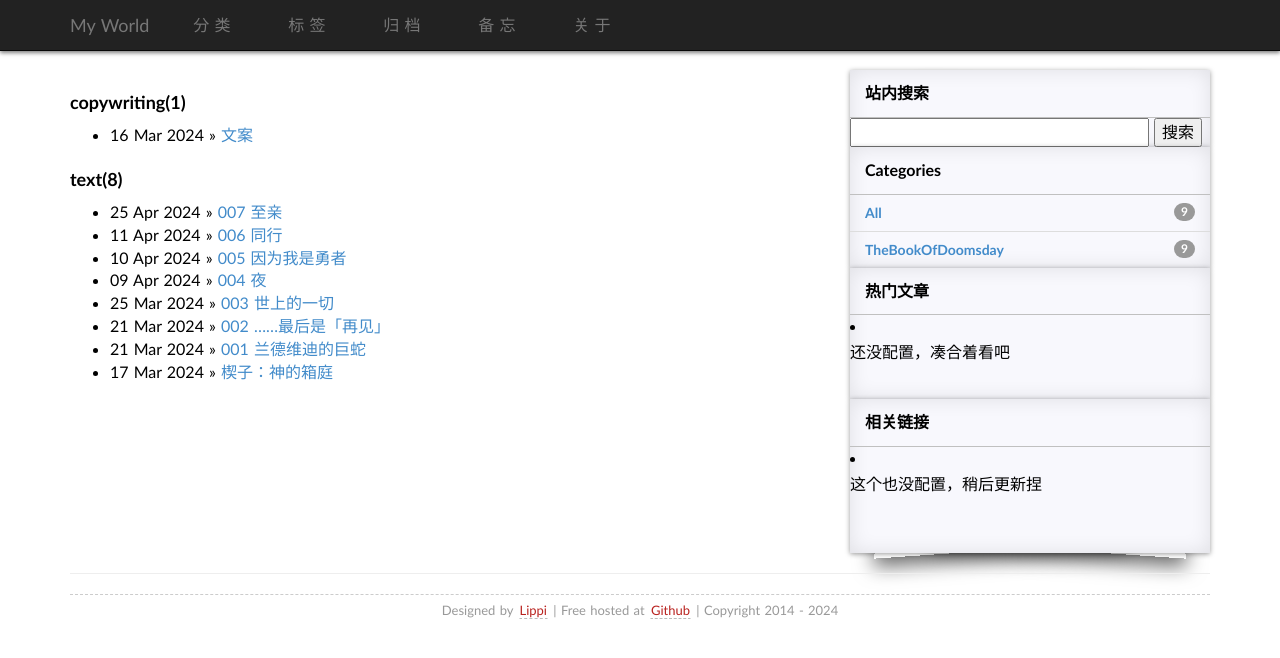
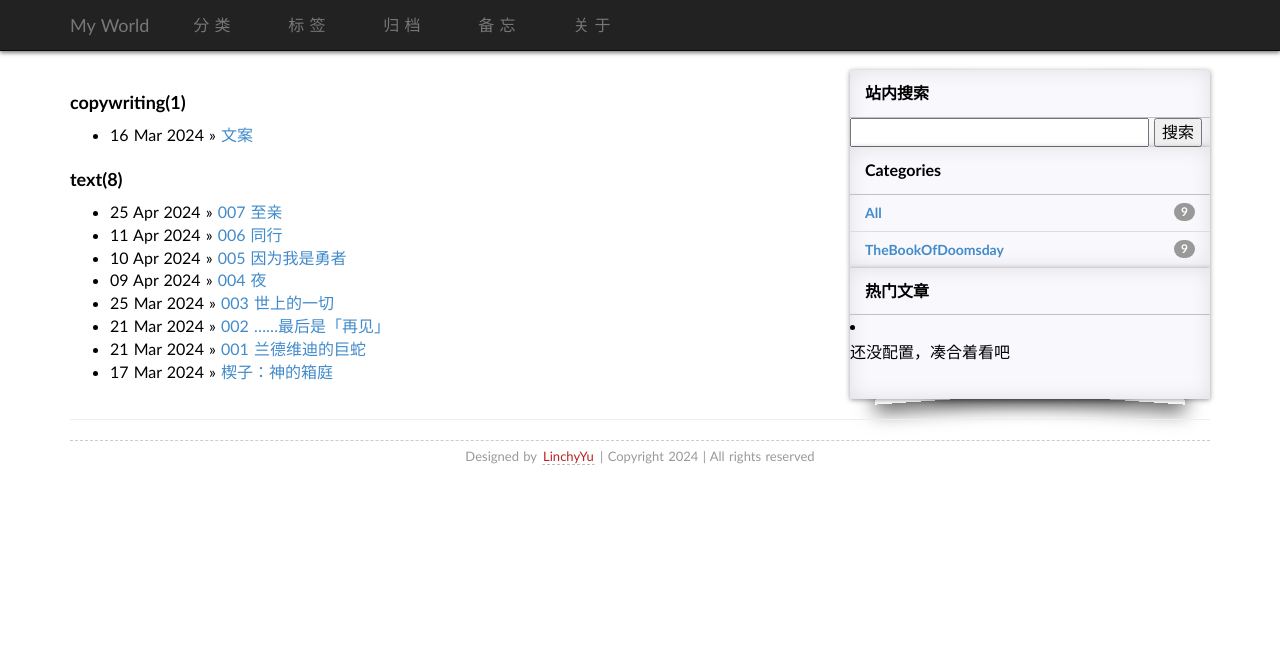
Before and after one commit to LinchyYu/LinchyYu.github.io, a Jekyll site: the page built from tags.md, in a window 1280 px wide. Shown: the top 658 px of the page. Built offline with Jekyll 4.4.1, drawn with Linux system fonts in a browser that asks for light colours; some web fonts are replaced; comment, search, counter and statistics services are not loaded.

Commit message:
update
2024-4-27-21:14
更新了界面UI

```diff
--- a/404.html
+++ b/404.html
@@ -4,9 +4,9 @@ title: "not found page!"
 ---
 
 <p align="center">
-<h1></h1>由于网站改版，请前往归档查看</h1>
+<h1></h1>你来到了无人的荒漠呢</h1>
 
 <br/>
 <br/>
-thanks!
+快回去吧！
 </p>
--- a/_includes/copyright.html
+++ b/_includes/copyright.html
@@ -1,4 +1,6 @@
-<p><small>Designed by <a href="https://github.com/EZLippi">Lippi</a> | Free hosted at <a href="https://github.com/EZLippi/EZLippi.github.io">Github</a> | Copyright 2014 - {{site.time | date:"%Y"}}
+<!-- 这是最后那个版权声明？界面 -->
+
+<p><small>Designed by <a href="https://github.com/LinchyYu">LinchyYu</a> | Copyright {{site.time | date:"%Y"}} | All rights reserved
 										</p>
 
 	<!--
--- a/_includes/links.html
+++ b/_includes/links.html
@@ -1,7 +1,7 @@
-       <div class="shadow-corner-curl hidden-xs">
+       <!-- <div class="shadow-corner-curl hidden-xs">
       <div class="categories-list-header">
         相关链接
-      </div>
+      </div>     -->
  <!-- <ul class="list-unstyled">
               <li>
                 <a href="https://github.com/" class="categories-list-item">
@@ -66,6 +66,6 @@
 
             </ul> -->
 
-<li><p>这个也没配置，稍后更新捏</p></li>
+<!-- <li><p>这个也没配置，稍后更新捏</p></li>
 <br><br>
-</div>
+</div> -->
```
Also changed, not shown: about.md (+30 -11 lines).
